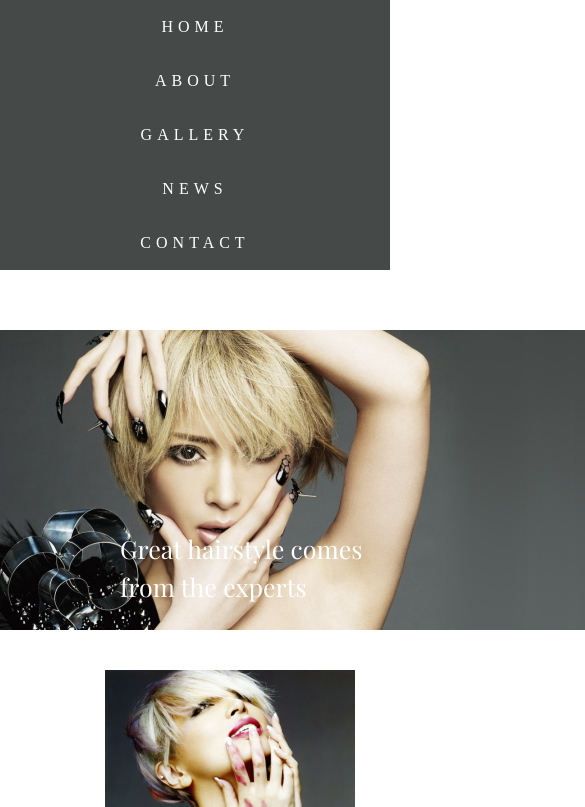
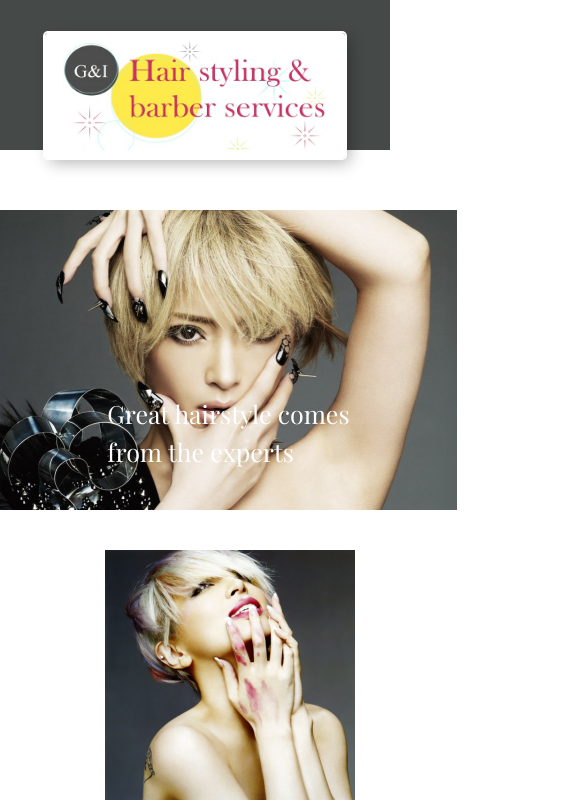
Before and after one commit to ruru-dev/hairSalonWebsite, a plain HTML site: page index.html in a window 390 px wide. Shown: the top 807 px of the page, 585 px wide, since content can reach past the window. Drawn offline with nearby package versions, Linux system fonts and the light colour scheme; a web font is replaced by a local one.

Commit message:
adjusted some styling

```diff
--- a/styles/about.css
+++ b/styles/about.css
@@ -32,7 +32,7 @@ p {
   margin-bottom: 50px;
 }
 
-@media (max-width: 510px) {
+@media (max-width: 500px) {
   .container-content {
     width: 100%;
     margin-top: 40px;
--- a/styles/contact.css
+++ b/styles/contact.css
@@ -36,7 +36,7 @@ h1 {
   bottom: 0;
 }
 
-@media (max-width: 480px) {
+@media (max-width: 500px) {
   .container-content {
     width: 100%;
     padding: 30px;
--- a/styles/gallery.css
+++ b/styles/gallery.css
@@ -39,7 +39,7 @@ h1 {
   box-shadow: rgba(216, 211, 211, 0.4) 0px 2px 4px, rgba(0, 0, 0, 0.3) 0px 7px 13px -3px, rgba(0, 0, 0, 0.2) 0px -3px 0px inset;
 }
 
-@media (max-width: 480px) {
+@media (max-width: 500px) {
   .container-content {
     width: 100%;
     margin: auto;
--- a/styles/header-footer.css
+++ b/styles/header-footer.css
@@ -7,6 +7,7 @@ header {
 
 .header-content {
   position: relative;
+      height: 150px;
 }
 
 .container-nav-links {
@@ -46,6 +47,7 @@ header {
   justify-content: center;
   flex-direction: row;
   align-items: center;
+  padding: 20px;
 }
 
 .footer-copyright {
@@ -59,14 +61,25 @@ header {
   opacity: 0.6;
 }
 
-@media (max-width: 480px) {
+@media (max-width: 500px) {
+  .header-content {
+    height: 150px;
+    width: 100%;
+    display: flex;
+    justify-content: center;
+    align-items: center;
+  }
   .business-logo-image {
-    display: none;
+    position: relative;
   }
 
   .container-nav-links {
     flex-direction: column;
     width: 100%;
     height: auto;
+    display: none;
+    /* hid the nav for now. ideally we'd have a hamburger button and then it would pop out when clicked. */
+    /* checkout the link below for an example */
+    /* https://codepen.io/itdoesnmakesense/pen/KbapJB */
   }
 }
--- a/styles/news.css
+++ b/styles/news.css
@@ -35,7 +35,7 @@ p {
   line-height: 29px;
 }
 
-@media (max-width: 480px) {
+@media (max-width: 500px) {
   .container-content {
     width: 100%;
     display: flex;
--- a/styles/styles.css
+++ b/styles/styles.css
@@ -175,11 +175,13 @@ h1 {
   font-weight:800;
 }
 
-@media (max-width: 480px) {
+@media (max-width: 500px) {
+  /* i changed this to 500px because the browser won't go smaller than that. it's close enough to 480px. */
   .container-main-grid {
-    width: 480px;
+    /* width: 480px; */
+     /* since you're only having one column, you can set the width in grid-template-columns. I did auto which allows the elements inside to determine the size */
     grid-template-rows: 340px repeat(8, 250px) 682px 250px 373px;
-    grid-template-columns: 480px;
+    grid-template-columns: auto;
     gap: 0px;
     grid-template-areas:
       "top-section"
@@ -195,16 +197,25 @@ h1 {
       "hairstyle"
       "aside";
   }
+  .container-content {
+    width: 100%;
+  }
 
   .top-section {
     background-position-x: -80px;
     display: flex;
-    justify-content: left;
+    justify-content: center;
+    align-items: flex-end;
+    width: 100%;
+    /* utilize flex to align the child elements like .top-section-message */
   }
 
   .top-section-message {
-    margin-left: 120px;
-    padding-top: 200px;
+    /* margin-left: 120px;
+    padding-top: 200px; */
+    margin: 0 0 40px 0;
+    padding: 0;
+
   }
 
   .figure {
```
